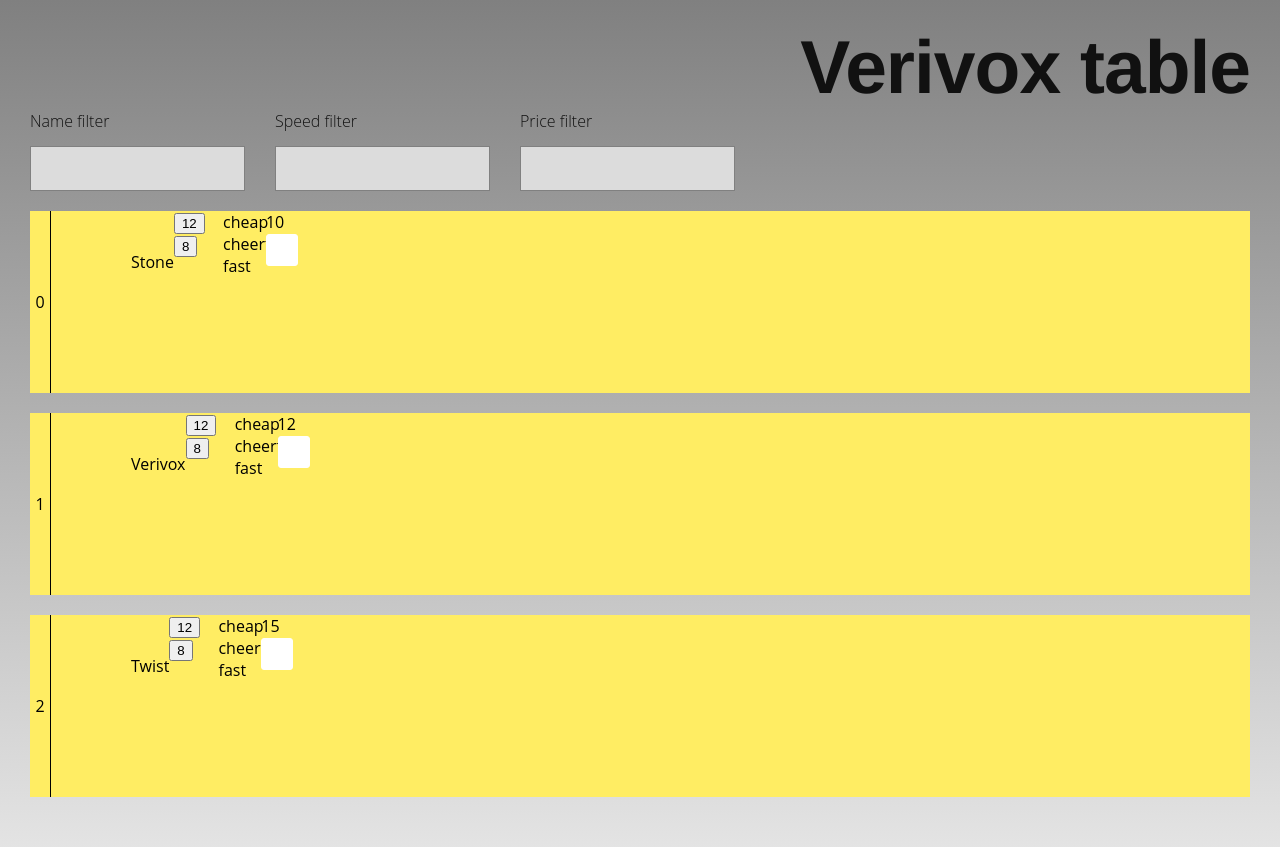
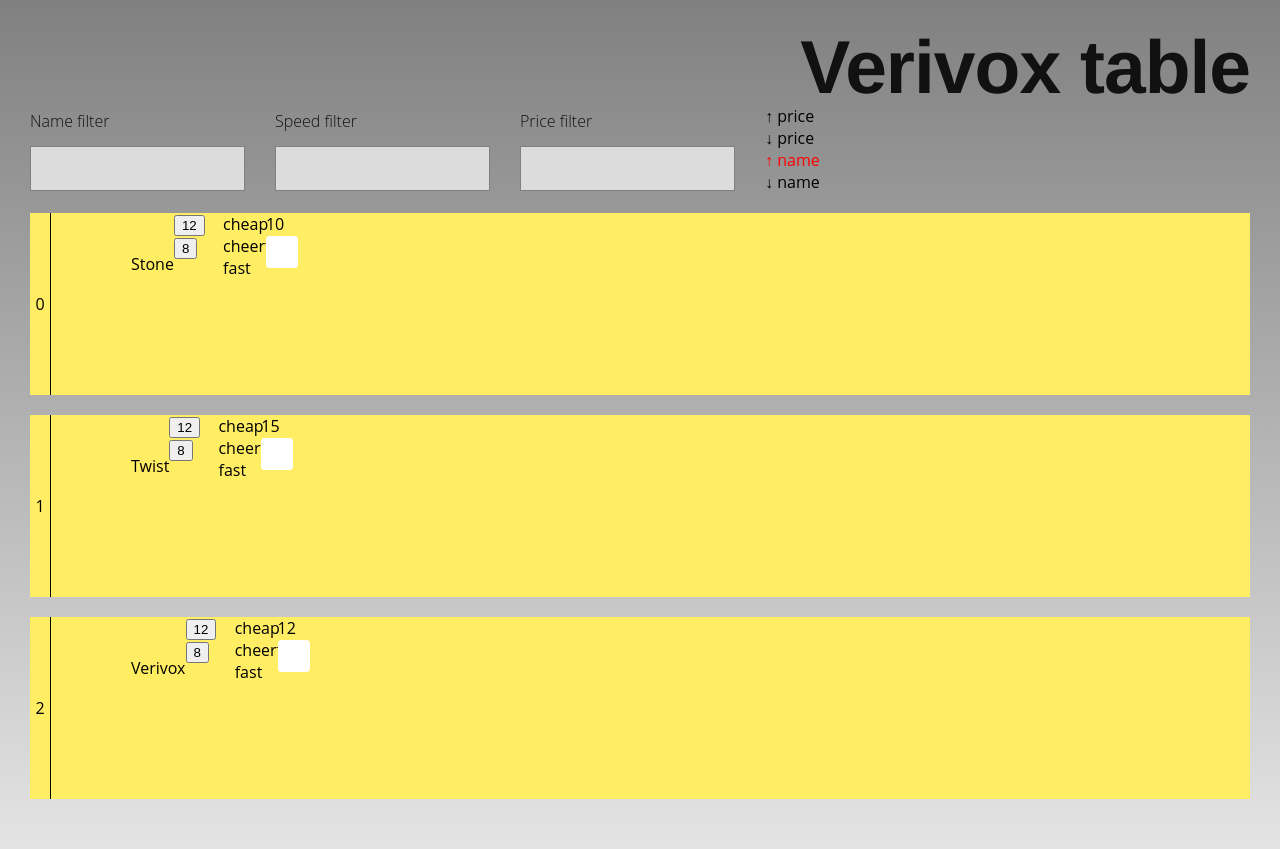
Before and after one commit to Alexander-Loginov/test-task, an Angular app: page / in a window 1280 px wide. Built offline with nearby package versions, Linux system fonts and the light colour scheme.

Commit message:
add sorting and filter for listing

```diff
--- a/src/app/list/list.component.html
+++ b/src/app/list/list.component.html
@@ -12,6 +12,16 @@
     <div class="filter-wrapper">
       <div>Price filter</div>
       <input type="text" max="50" formControlName="price"/>
+    </div>
+    <div>
+      <div>
+        <div [class.active]="isActiveSort('price', 'asc')" (click)="sortPrice('asc', 'price')">&uarr; price</div>
+        <div [class.active]="isActiveSort('price', 'desc')" (click)="sortPrice('desc', 'price')">&darr; price</div>
+      </div>
+      <div>
+        <div [class.active]="isActiveSort('name', 'asc')" (click)="sortPrice('asc', 'name')">&uarr; name</div>
+        <div [class.active]="isActiveSort('name', 'desc')" (click)="sortPrice('desc', 'name')">&darr; name</div>
+      </div>
     </div>
   </div>
   <div class="list-table">
@@ -28,3 +38,4 @@
       </div>
     </div>
   </div>
+</div>
--- a/src/app/list/list.component.scss
+++ b/src/app/list/list.component.scss
@@ -187,3 +187,9 @@
     transform: rotate(360deg);
   }
 }
+
+
+
+.active {
+  color: red;
+}
--- a/src/app/list/list.component.ts
+++ b/src/app/list/list.component.ts
@@ -1,10 +1,15 @@
-import {ChangeDetectionStrategy, Component, OnDestroy, OnInit} from '@angular/core';
-import {ITariff} from './models/tarif-interface.model';
-import {ApiService} from './services/api.service';
-import {FormBuilder, FormGroup} from '@angular/forms';
-import {Observable, Subscription} from 'rxjs';
-import {DestructorComponent} from './destructor/destructor.component';
-import {takeUntil} from 'rxjs/operators';
+import {
+  ChangeDetectionStrategy,
+  Component,
+  OnDestroy,
+  OnInit
+} from '@angular/core';
+import { ITariff } from './models/tarif-interface.model';
+import { ApiService } from './services/api.service';
+import { FormBuilder, FormGroup } from '@angular/forms';
+import { Observable, Subscription } from 'rxjs';
+import { DestructorComponent } from './destructor/destructor.component';
+import { takeUntil } from 'rxjs/operators';
 
 @Component({
   selector: 'app-list',
@@ -12,10 +17,11 @@
   styleUrls: ['./list.component.scss'],
   changeDetection: ChangeDetectionStrategy.OnPush
 })
-export class ListComponent extends DestructorComponent implements OnInit, OnDestroy {
+export class ListComponent extends DestructorComponent
+  implements OnInit, OnDestroy {
   public tariffs$: Observable<ITariff[]>;
   public filtersForm: FormGroup;
-  private sort = {
+  public sort = {
     way: 'asc',
     field: 'name'
   };
@@ -31,21 +37,38 @@
     this.initListeners();
   }
 
-  public seeMore(): void {
-  }
+  public seeMore(): void {}
 
   private initListeners() {
     this.filterSubscriber = this.filtersForm.valueChanges
-      .pipe(
-        takeUntil(this.unsubscriber$)
-      )
+      .pipe(takeUntil(this.unsubscriber$))
       .subscribe(() => {
-        this.tariffs$ = this.service.getTariff(this.sort, this.filtersForm.getRawValue());
+        this.tariffs$ = this.service.getTariff(
+          this.sort,
+          this.filtersForm.getRawValue()
+        );
       });
   }
 
   public ngOnDestroy(): void {
     this.filterSubscriber.unsubscribe();
+  }
+
+  public sortPrice(way: string, field: string): void {
+    this.sort = {
+      ...this.sort,
+      way,
+      field
+    };
+
+    this.tariffs$ = this.service.getTariff(
+      this.sort,
+      this.filtersForm.getRawValue()
+    );
+  }
+
+  public isActiveSort(field: string, way: string): boolean {
+    return this.sort.field === field && this.sort.way === way;
   }
 
   private initializeFilters(): void {
--- a/src/app/list/services/api.service.ts
+++ b/src/app/list/services/api.service.ts
@@ -1,3 +1,4 @@
+import { isObjectLike, sortArray } from './../../utils/utils';
 import { Injectable } from '@angular/core';
 import { Observable, of } from 'rxjs';
 import { ITariff } from '../models/tarif-interface.model';
@@ -7,21 +8,44 @@
   providedIn: 'root'
 })
 export class ApiService {
+  constructor() {}
 
-  constructor() { }
-
-  public getTariff(sortData = { way: 'asc', field: 'name' }, filterData?): Observable<ITariff[]> {
+  public getTariff(
+    sortData = { way: 'asc', field: 'name' },
+    filterData?
+  ): Observable<ITariff[]> {
     const data = this.sort(this.filter(TariffData, filterData), sortData);
     return of(data);
   }
 
   private filter(data: ITariff[], filterData: any): ITariff[] {
     return data.filter(item => {
-      return filterData ? Object.keys(filterData).some(key => filterData[key] && item[key].includes(filterData[key])) : true;
+      if (!isObjectLike(filterData)) {
+        return true;
+      }
+
+      const filterValue = Object.values(filterData).filter(Boolean);
+
+      if (filterValue.length === 0) {
+        return true;
+      }
+
+      return Object.keys(filterData).some(key => {
+        return (
+          filterData[key] &&
+          this.normalizeString(item[key]).includes(
+            this.normalizeString(filterData[key])
+          )
+        );
+      });
     });
   }
 
-  private sort(data: ITariff[], sortData: any): ITariff[] {
-    return data;
+  private sort(data: ITariff[], sort: any): ITariff[] {
+    return sortArray(data, sort);
+  }
+
+  private normalizeString(value: string): string {
+    return value.toLowerCase();
   }
 }
--- /dev/null
+++ b/src/app/utils/utils.ts
@@ -0,0 +1,18 @@
+export const isObjectLike = val => val !== null && typeof val === 'object';
+
+export const sortCompareFactory = (key): any => {
+  return (a, b): number => {
+    if (a[key] > b[key]) {
+      return 1;
+    }
+    if (a[key] < b[key]) {
+      return -1;
+    }
+    return 0;
+  };
+};
+
+export const sortArray = (arr: any[], sort): any[] => {
+  const sorted = arr.sort(sortCompareFactory(sort.field));
+  return sort.way === 'asc' ? sorted : sorted.reverse();
+};
```
